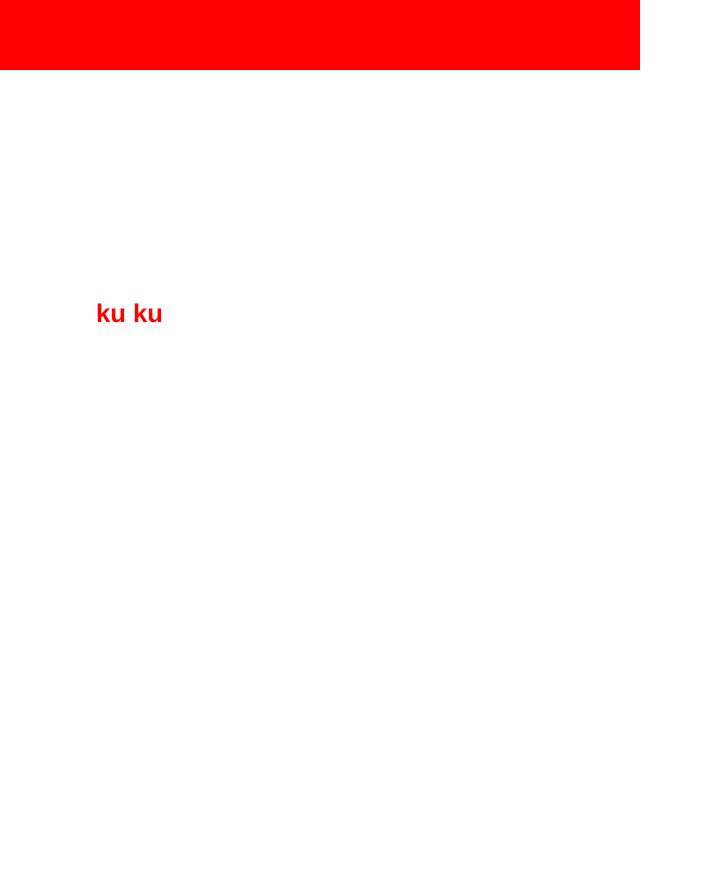
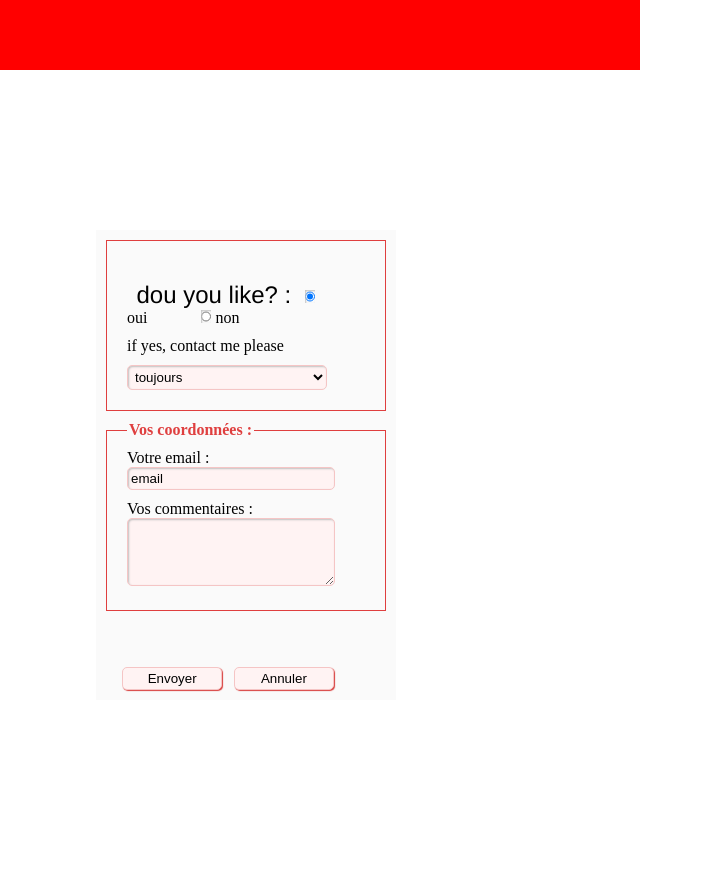
Before and after one commit to olgakonst712/CV, a PHP site: page / in a window 1280 px wide. Shown: the part 2330-3200 px from the top of the page, without its empty margins (0-703 px from the left). Run offline with PHP 8.4, Linux system fonts and the light colour scheme; some libraries are stand-ins or nearby versions.

Commit message:
formulaire

```diff
--- a/accets/css/style.css
+++ b/accets/css/style.css
@@ -186,3 +186,53 @@ p {font-family: Helvetica, Arial, sans-serif;
 .p5 a:hover {
 	color:grey;
 	}
+
+/* formulaire
+ * --------------------------------------- */
+	form {
+ background-color:#FAFAFA;
+ padding:10px;
+ width:280px;
+ }
+fieldset {
+ padding:0 20px 20px 20px;
+ margin-bottom:10px;
+ border:1px solid #DF3F3F;
+ }
+legend {
+ color:#DF3F3F;
+ font-weight:bold
+ }
+label {
+ margin-top:10px;
+ display:block;
+ }
+label.inline {
+ display:inline;
+ margin-right:50px;
+ }
+input, textarea, select, option {
+ background-color:#FFF3F3;
+ }
+input, textarea, select {
+ padding:3px;
+ border:1px solid #F5C5C5;
+ border-radius:5px;
+ width:200px;
+ box-shadow:1px 1px 2px #C0C0C0 inset;
+ }
+select {
+ margin-top:10px;
+ }
+input[type=radio] {
+ background-color:transparent;
+ border:none;
+ width:10px;
+ }
+input[type=submit], input[type=reset] {
+ width:100px;
+ margin-left:5px;
+ box-shadow:1px 1px 1px #D83F3D;
+ cursor:pointer;
+ }
+ /* --------------------------------------- */
--- a/index.html
+++ b/index.html
@@ -4,8 +4,8 @@
 	<meta charset="utf-8">
 	<link rel="stylesheet" type="text/css" href="accets/css/jquery.multiscroll.css" />
 	<link rel="stylesheet" href="./accets/css/style.css">
-	<link rel="stylesheet" type="text/css" href="accets/css/jquery.multiscroll.css" />
-	<title>cv2</title>
+
+	<title>CV</title>
 
 
 </head>
@@ -71,11 +71,42 @@
 		<div class="ms-section section4">
 			<div class="content">
 
-  </br>
-  </br>
+  <form action="me.php" method="post" >
 
-  </br>
-  <h2>ku ku</h2>
+<fieldset>
+
+   <p>dou you like? : </p>
+     <input type="radio" name="CSS" value="yes" id="non"
+     checked="checked" />
+     <label for="oui" class="inline">oui</label>
+     <input type="radio" name="CSS" value="non" id="non" />
+     <label for="non" class="inline">non</label>
+
+  <label for="utilise">if yes, contact me please </label>
+   <select name="utilise" id="utilise">
+   <option value="toujours"> toujours</option>
+   <option value="parfois"> parfois</option>
+   <option value="jamais"> jamais</option>
+   </select>
+</fieldset>
+
+<fieldset>
+ <legend>Vos coordonnées :</legend>
+  <label for="email">Votre email :</label>
+   <input type="email" name="email" size="20"
+   maxlength="40" value="email" id="email" />
+
+  <label for="comments">Vos commentaires :</label>
+   <textarea name="comments" id="comments" cols="20" rows="4">
+   </textarea>
+</fieldset>
+
+ <p>
+ <input type="submit" value="Envoyer" />
+ <input type="reset" value="Annuler" />
+ </p>
+
+</form>
 
 
 
```
